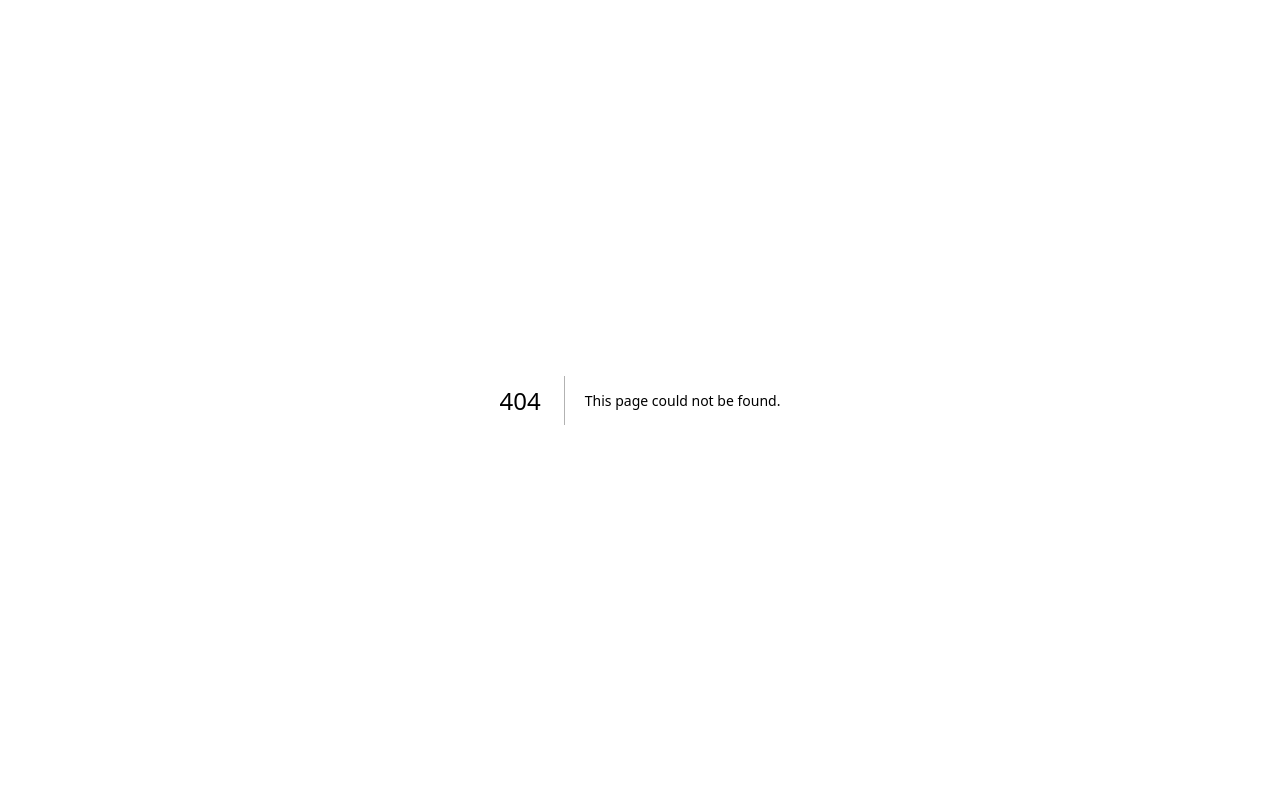
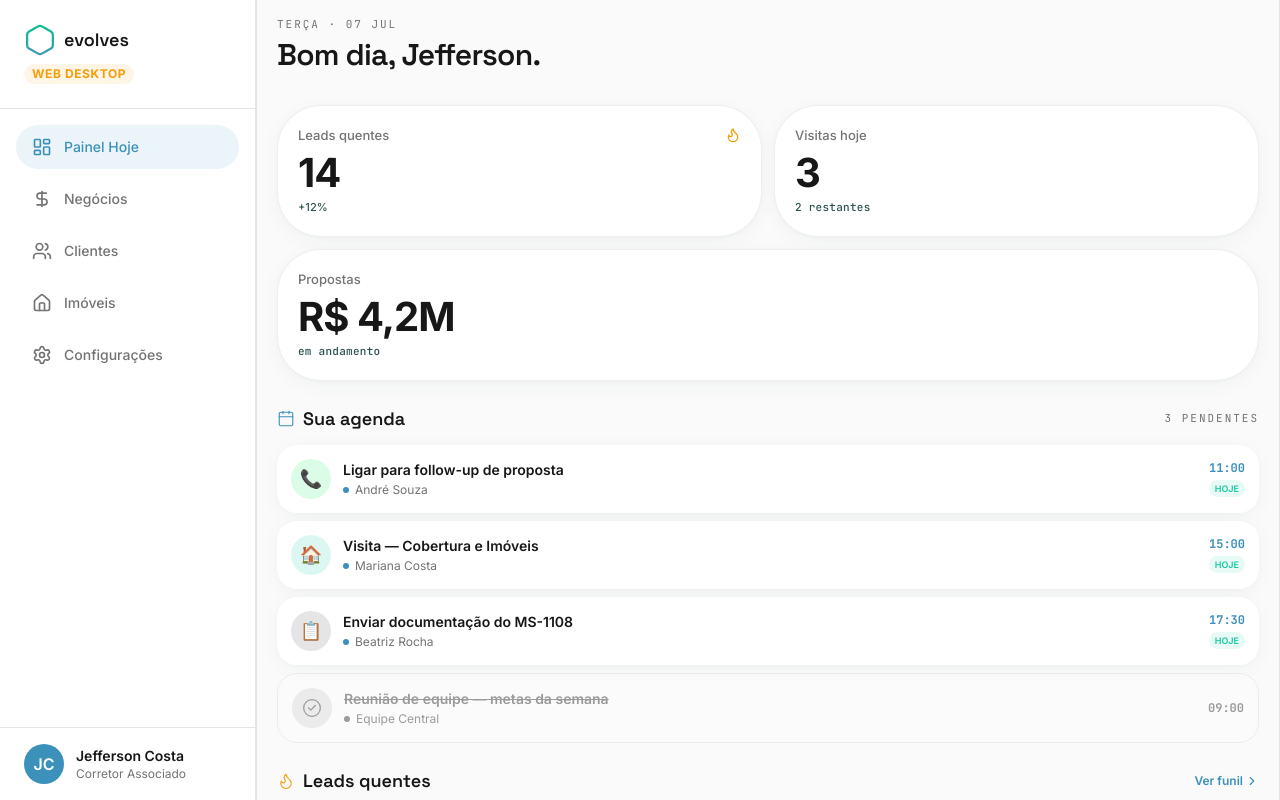
Before and after one commit to JeffersonJr/app, a Next.js app: page /web in a window 1280 px wide. Before the commit this address had no page. Built offline with nearby package versions, Linux system fonts and the light colour scheme.

Commit message:
feat: setup web desktop system architecture and unify branding constants

```diff
--- a/app/crm/page.tsx
+++ b/app/crm/page.tsx
@@ -8,6 +8,7 @@ import { ScreenAtividades } from '@/components/app/screen-atividades'
 import { ScreenHoje } from '@/components/app/screen-hoje'
 import { ScreenImoveis } from '@/components/app/screen-imoveis'
 import { ScreenNegocios } from '@/components/app/screen-negocios'
+import { BRAND } from '@/lib/branding'
 import { TabBar, type TabId } from '@/components/app/tab-bar'
 import { NotificacoesPanel } from '@/components/app/notificacoes-panel'
 import { ScreenPerfil } from '@/components/app/screen-perfil'
@@ -53,14 +54,14 @@ export default function Page() {
 
         {/* Header global com logo evolves e notificações */}
         <div className="glass-header flex items-center justify-between px-5 py-3">
-          {/* Logo evolves */}
+          {/* Logo Brand */}
           <button type="button" onClick={() => setTab('hoje')} className="flex items-center gap-2 transition-brand active:opacity-70 text-left">
             <img
-              src="/logo-evolves.svg"
-              alt="evolves"
+              src={BRAND.logoUrl}
+              alt={BRAND.name}
               className="size-8 object-contain"
             />
-            <span className="font-serif text-base font-semibold text-foreground">evolves</span>
+            <span className="font-serif text-base font-semibold text-foreground">{BRAND.name}</span>
           </button>
 
           <div className="flex items-center gap-2">
--- a/app/design/page.tsx
+++ b/app/design/page.tsx
@@ -3,6 +3,7 @@
 import React from 'react'
 import { Copy, Check, CheckCircle2, Bot, Calendar, Home, ListFilter, MapPin, Search, User, MessageCircle } from 'lucide-react'
 import { TipoAtividade } from '@/lib/app-data'
+import { BRAND } from '@/lib/branding'
 
 export default function DesignSystemPage() {
   return (
@@ -24,12 +25,15 @@ export default function DesignSystemPage() {
 
         <div className="grid grid-cols-1 md:grid-cols-2 gap-8">
           <ComponentShowcase
-            title="Logotipo evolves"
-            code={`<span className="text-xl font-bold text-ink">\\n  evolves<span className="text-teal-mid">.</span>\\n</span>`}
+            title={`Logotipo ${BRAND.name}`}
+            code={`import { BRAND } from '@/lib/branding'\\n\\n<div className="flex items-center gap-2">\\n  <img src={BRAND.logoUrl} alt={BRAND.name} className="w-10 h-10 object-contain" />\\n  <span className="text-3xl font-bold text-ink">{BRAND.name}</span>\\n</div>`}
           >
-            <span className="text-4xl font-bold text-ink">
-              evolves<span className="text-teal-mid">.</span>
-            </span>
+            <div className="flex items-center gap-3">
+              <img src={BRAND.logoUrl} alt={BRAND.name} className="w-12 h-12 object-contain" />
+              <span className="text-4xl font-bold text-ink">
+                {BRAND.name}
+              </span>
+            </div>
           </ComponentShowcase>
 
           <ComponentShowcase
--- a/app/page.tsx
+++ b/app/page.tsx
@@ -35,22 +35,22 @@ export default function HubPage() {
           </div>
         </Link>
 
-        {/* Card: Sistema Web (Disabled) */}
-        <div
-          className="group glass-panel p-8 rounded-3xl flex flex-col items-center text-center shadow-none border-2 border-border/50 opacity-60 cursor-not-allowed bg-fog/30"
+        {/* Card: Sistema Web */}
+        <Link
+          href="/web"
+          className="group glass-panel p-8 rounded-3xl flex flex-col items-center text-center hover:-translate-y-2 transition-transform duration-300 shadow-sm hover:shadow-soft border-2 border-transparent hover:border-primary/20"
         >
-          <div className="w-16 h-16 rounded-2xl bg-slate/20 flex items-center justify-center text-slate mb-6">
+          <div className="w-16 h-16 rounded-2xl bg-primary flex items-center justify-center text-white mb-6 shadow-md group-hover:scale-110 transition-transform duration-300">
             <Globe className="w-8 h-8" />
           </div>
           <h2 className="text-2xl font-bold text-ink mb-1">Sistema Web</h2>
-          <span className="text-xs font-bold text-amber bg-amber/10 px-2 py-0.5 rounded-full mb-3 uppercase tracking-wider">Em breve</span>
-          <p className="text-slate mb-8 flex-1">
-            A versão desktop completa com relatórios avançados e gestão de equipe.
+          <p className="text-slate mb-8 flex-1 mt-3">
+            A versão desktop completa com relatórios avançados e gestão para telas grandes.
           </p>
-          <div className="text-slate/50 font-bold flex items-center gap-2">
-            Indisponível
+          <div className="text-primary font-bold flex items-center gap-2 group-hover:gap-3 transition-all">
+            Acessar <ArrowRight className="w-4 h-4" />
           </div>
-        </div>
+        </Link>
 
         {/* Card: Site Institucional */}
         <Link
--- /dev/null
+++ b/app/web/layout.tsx
@@ -0,0 +1,13 @@
+import { ReactNode } from 'react'
+
+export const metadata = {
+  title: 'evolves - Sistema Web',
+}
+
+export default function WebLayout({ children }: { children: ReactNode }) {
+  return (
+    <div className="min-h-screen bg-snow flex font-sans">
+      {children}
+    </div>
+  )
+}
--- /dev/null
+++ b/app/web/page.tsx
@@ -0,0 +1,103 @@
+'use client'
+
+import { useState } from 'react'
+import { ScreenHoje } from '@/components/app/screen-hoje'
+import { ScreenImoveis } from '@/components/app/screen-imoveis'
+import { ScreenNegocios } from '@/components/app/screen-negocios'
+import { ScreenClientes } from '@/components/app/screen-clientes'
+import { ScreenPerfil } from '@/components/app/screen-perfil'
+import { LayoutDashboard, Users, Home, Settings, PieChart, DollarSign } from 'lucide-react'
+import { BRAND } from '@/lib/branding'
+import Link from 'next/link'
+
+type TabType = 'hoje' | 'kanban' | 'clientes' | 'imoveis' | 'perfil'
+
+export default function WebSystemPage() {
+  const [activeTab, setActiveTab] = useState<TabType>('hoje')
+  const [notificacoesAbertas, setNotificacoesAbertas] = useState(false)
+
+  const navItems = [
+    { id: 'hoje', label: 'Painel Hoje', icon: <LayoutDashboard className="w-5 h-5" /> },
+    { id: 'kanban', label: 'Negócios', icon: <DollarSign className="w-5 h-5" /> },
+    { id: 'clientes', label: 'Clientes', icon: <Users className="w-5 h-5" /> },
+    { id: 'imoveis', label: 'Imóveis', icon: <Home className="w-5 h-5" /> },
+    { id: 'perfil', label: 'Configurações', icon: <Settings className="w-5 h-5" /> },
+  ]
+
+  return (
+    <div className="flex w-full min-h-screen bg-snow">
+      {/* Sidebar Desktop */}
+      <aside className="w-64 bg-card border-r border-border hidden md:flex flex-col">
+        <div className="p-6 border-b border-border">
+          <Link href="/" className="flex items-center gap-2 transition-brand active:opacity-70 text-left">
+            <img
+              src={BRAND.logoUrl}
+              alt={BRAND.name}
+              className="size-8 object-contain"
+            />
+            <span className="font-serif text-lg font-semibold text-foreground">{BRAND.name}</span>
+          </Link>
+          <div className="mt-2 text-xs font-bold text-amber bg-amber/10 px-2 py-0.5 rounded-full inline-block uppercase tracking-wider">
+            Web Desktop
+          </div>
+        </div>
+
+        <nav className="flex-1 p-4 space-y-2">
+          {navItems.map((item) => (
+            <button
+              key={item.id}
+              onClick={() => setActiveTab(item.id as TabType)}
+              className={`w-full flex items-center gap-3 px-4 py-3 rounded-xl transition-colors font-medium text-sm ${
+                activeTab === item.id
+                  ? 'bg-primary/10 text-primary'
+                  : 'text-muted-foreground hover:bg-muted/50 hover:text-foreground'
+              }`}
+            >
+              {item.icon}
+              {item.label}
+            </button>
+          ))}
+        </nav>
+
+        <div className="p-4 border-t border-border">
+          <div className="flex items-center gap-3 px-2">
+            <div className="size-10 rounded-full bg-primary flex items-center justify-center text-white font-semibold">
+              JC
+            </div>
+            <div className="text-left">
+              <p className="text-sm font-semibold text-foreground">Jefferson Costa</p>
+              <p className="text-xs text-muted-foreground">Corretor Associado</p>
+            </div>
+          </div>
+        </div>
+      </aside>
+
+      {/* Main Content Area */}
+      <main className="flex-1 overflow-y-auto relative flex flex-col h-screen">
+        <div className="flex-1 flex justify-center w-full">
+          {/* Wrapper to constrain width slightly for readability, matching CRM feel but wider */}
+          <div className="w-full max-w-5xl mx-auto h-full flex flex-col relative bg-background border-x border-border shadow-sm">
+
+            {/* Topbar for mobile/tablet fallback inside the web system */}
+            <div className="md:hidden glass-header flex items-center justify-between px-5 py-3">
+              <div className="flex items-center gap-2">
+                <img src={BRAND.logoUrl} alt={BRAND.name} className="size-8 object-contain" />
+                <span className="font-serif text-base font-semibold text-foreground">{BRAND.name}</span>
+              </div>
+            </div>
+
+            {/* Render Screen */}
+            <div className="flex-1 overflow-y-auto scrollbar-none pb-24 md:pb-0 relative">
+              {activeTab === 'hoje' && <ScreenHoje setTab={setActiveTab} />}
+              {activeTab === 'kanban' && <ScreenNegocios />}
+              {activeTab === 'clientes' && <ScreenClientes onNotificacoes={() => setNotificacoesAbertas(true)} />}
+              {activeTab === 'imoveis' && <ScreenImoveis />}
+              {activeTab === 'perfil' && <ScreenPerfil />}
+            </div>
+
+          </div>
+        </div>
+      </main>
+    </div>
+  )
+}
--- a/components/app/screen-perfil.tsx
+++ b/components/app/screen-perfil.tsx
@@ -2,6 +2,7 @@
 
 import { useState } from 'react'
 import { Bell, ChevronRight, HelpCircle, LogOut, ShieldCheck, Target, X, Lock, KeyRound, Smartphone, RefreshCcw } from 'lucide-react'
+import { BRAND } from '@/lib/branding'
 
 export function ScreenPerfil({
   onNotificacoes,
@@ -166,7 +167,7 @@ export function ScreenPerfil({
 
       {/* Desenvolvido Por */}
       <div className="flex flex-col items-center justify-center mt-2 mb-4 gap-1 text-xs text-muted-foreground">
-        <p>Desenvolvido por <a href="https://evolves.site" target="_blank" rel="noopener noreferrer" className="font-medium hover:text-primary transition-colors">evolves tecnologia</a></p>
+        <p>Desenvolvido por <a href={BRAND.companyUrl} target="_blank" rel="noopener noreferrer" className="font-medium hover:text-primary transition-colors">{BRAND.developedBy}</a></p>
       </div>
 
       {/* Security Sheet */}
--- /dev/null
+++ b/lib/branding.ts
@@ -0,0 +1,6 @@
+export const BRAND = {
+  name: "evolves",
+  logoUrl: "/logo-evolves.svg",
+  companyUrl: "https://evolves.site",
+  developedBy: "evolves",
+};
```
